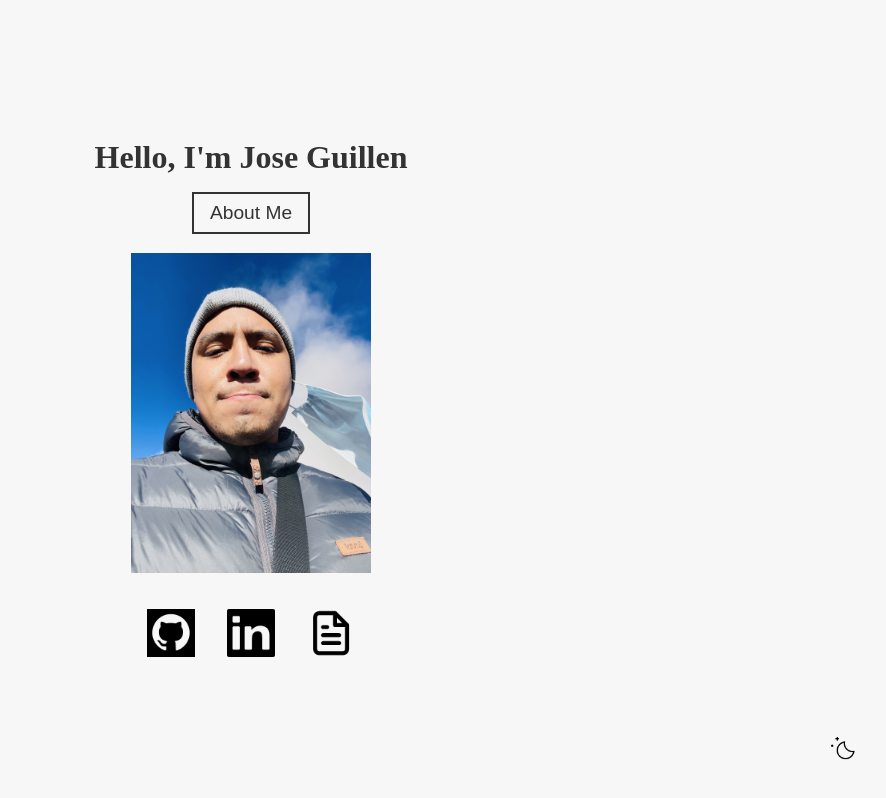
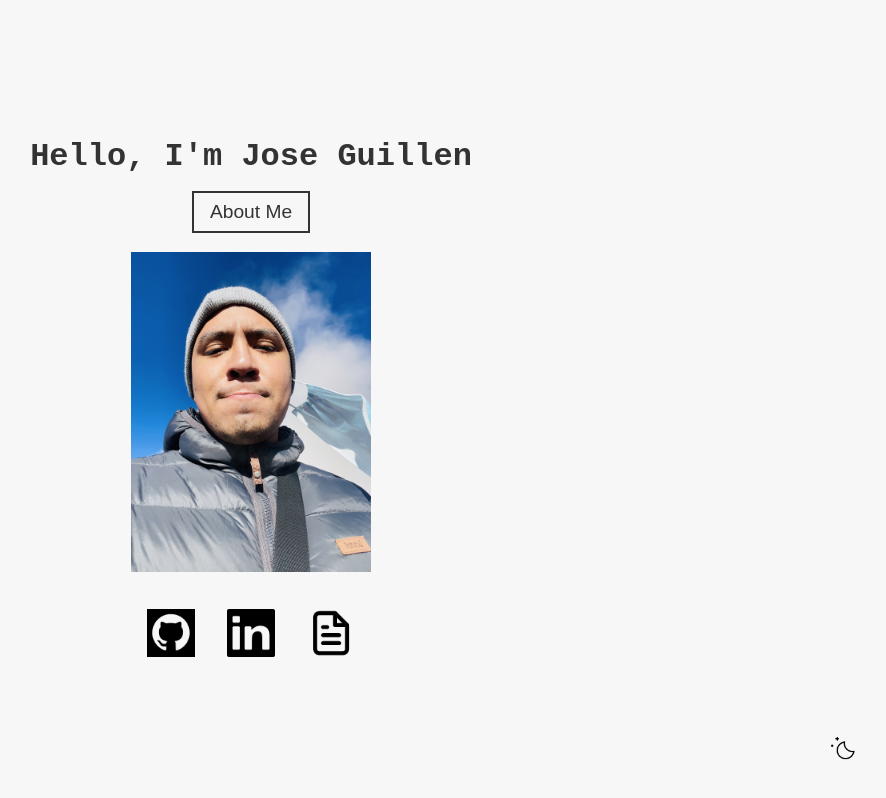
Before and after one commit to joseg20/joseg20.github.io, a Next.js app: page / in a window 1280 px wide. Shown: the whole page, without its empty margins (389-1275 px from the left). Built offline with nearby package versions, Linux system fonts and the light colour scheme.

Commit message:
fix height

```diff
--- a/styles/Home.module.css
+++ b/styles/Home.module.css
@@ -7,6 +7,7 @@
   align-items: center;
   min-height: 100vh;
   transition: background-color 0.5s;
+  font-family: 'Oxygen mono', monospace;
 }
 
 .containerDark {
@@ -16,7 +17,7 @@
   flex-direction: column;
   justify-content: center;
   align-items: center;
-  height: 100vh;
+  min-height: 100vh;
   transition: background-color 0.5s;
 }
 
--- a/styles/globals.css
+++ b/styles/globals.css
@@ -77,12 +77,14 @@
   box-sizing: border-box;
   padding: 0;
   margin: 0;
+
 }
 
 html,
 body {
   max-width: 100vw;
   overflow-x: hidden;
+  min-height: 100vh;
 }
 
 body {
```
